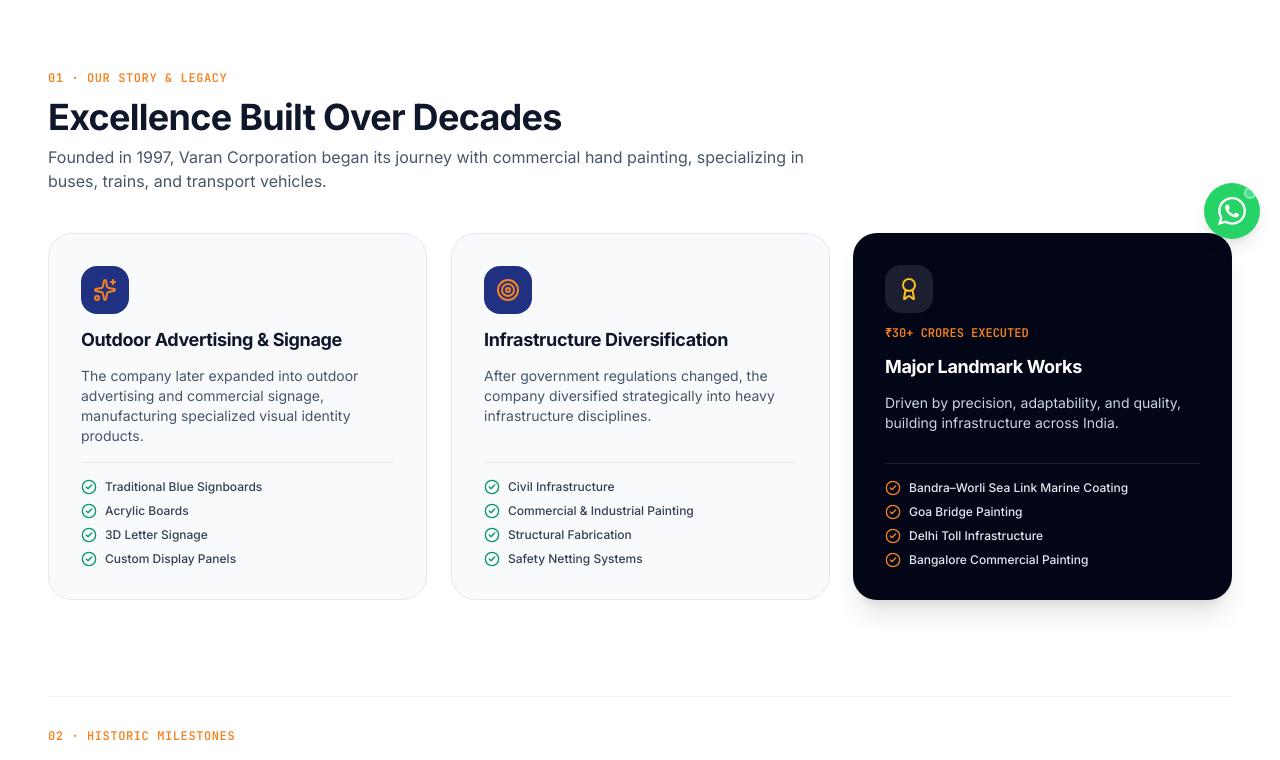
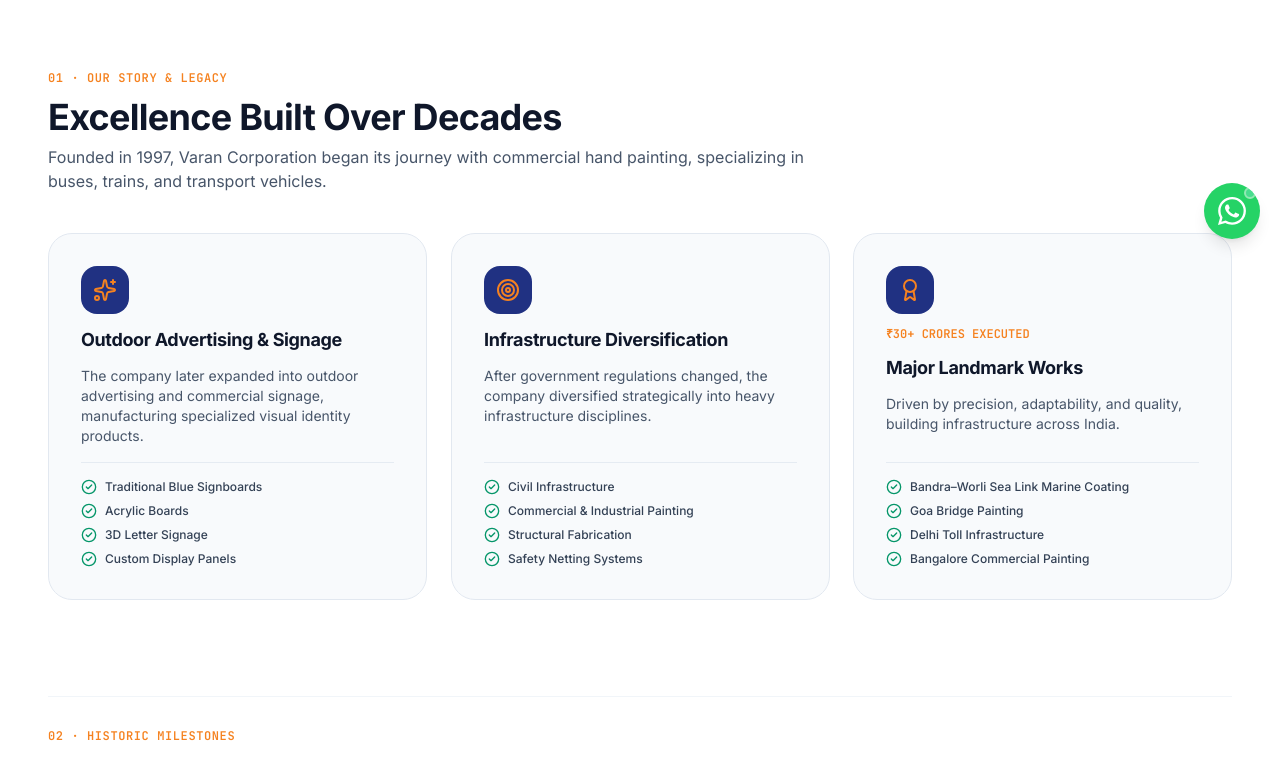
Before and after one commit to piyush-nirmal/Vaaran-Corporation-, a React (Vite) app: page /about in a window 1280 px wide. Shown: the part 537-1297 px from the top of the page. Built offline with nearby package versions, Linux system fonts and the light colour scheme.

Commit message:
style(about): make major landmark works card white matching adjacent cards

```diff
--- a/src/pages/AboutPage.tsx
+++ b/src/pages/AboutPage.tsx
@@ -159,21 +159,21 @@
 
             {/* Scale & Landmark Deliveries */}
             <StaggerItem>
-              <div className="p-8 rounded-3xl bg-slate-950 text-white space-y-4 shadow-xl flex flex-col justify-between hover-card-smooth h-full">
+              <div className="p-8 rounded-3xl bg-slate-50 border border-slate-200 space-y-4 hover:border-vrnNavy/40 transition-colors flex flex-col justify-between hover-card-smooth h-full">
                 <div className="space-y-3">
-                  <div className="w-12 h-12 rounded-2xl bg-white/10 text-white flex items-center justify-center">
-                    <Award className="w-6 h-6 text-amber-400" />
+                  <div className="w-12 h-12 rounded-2xl bg-vrnNavy text-white flex items-center justify-center">
+                    <Award className="w-6 h-6 text-vrnOrange" />
                   </div>
                   <div className="text-xs font-mono text-vrnOrange font-semibold uppercase">₹30+ Crores Executed</div>
-                  <h3 className="text-lg font-bold text-white font-heading">Major Landmark Works</h3>
-                  <p className="text-slate-300 text-xs sm:text-sm leading-relaxed">
+                  <h3 className="text-lg font-bold text-slate-900 font-heading">Major Landmark Works</h3>
+                  <p className="text-slate-600 text-xs sm:text-sm leading-relaxed">
                     Driven by precision, adaptability, and quality, building infrastructure across India.
                   </p>
                 </div>
-                <ul className="space-y-2 pt-4 border-t border-white/10 text-xs font-medium text-slate-200">
+                <ul className="space-y-2 pt-4 border-t border-slate-200/80 text-xs font-medium text-slate-700">
                   {aboutUsContent.majorWorks.map((work, i) => (
                     <li key={i} className="flex items-center gap-2">
-                      <CheckCircle2 className="w-4 h-4 text-vrnOrange shrink-0" />
+                      <CheckCircle2 className="w-4 h-4 text-emerald-600 shrink-0" />
                       <span>{work}</span>
                     </li>
                   ))}
```
